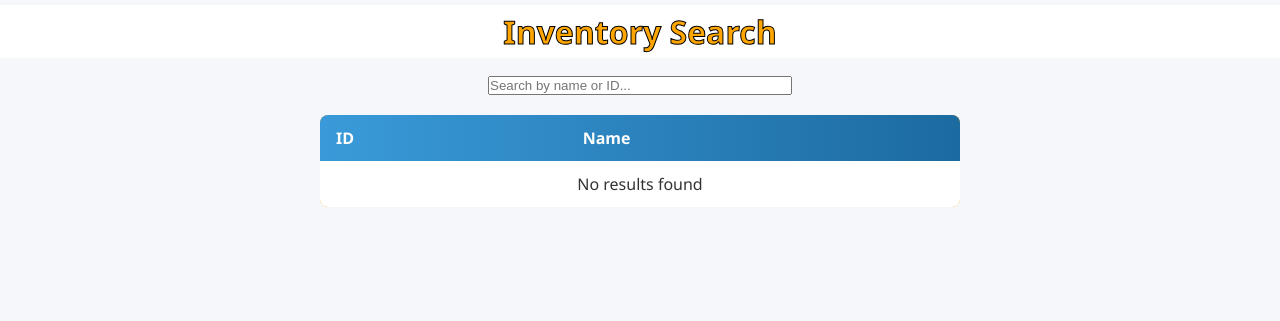
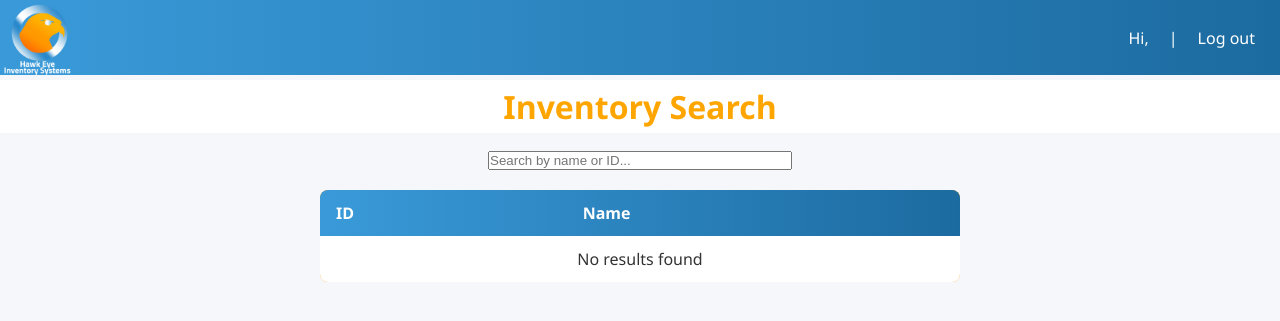
Before and after one commit to connor-w-smith/HawkEye, a Flask app: page /search in a window 1280 px wide. Shown: the top 321 px of the page. Run offline with Flask 3, Linux system fonts and the light colour scheme; data that the repository does not hold is empty; some libraries are stand-ins or nearby versions.

Commit message:
added header and removed black outline per burchfield request

```diff
--- a/static/index.css
+++ b/static/index.css
@@ -64,7 +64,7 @@ body {
 
 h1 {
     color:#ffa500;
-    -webkit-text-stroke: 1px black;
+    -webkit-text-stroke: 0px black;
 }
 
 
--- a/templates/search.html
+++ b/templates/search.html
@@ -7,6 +7,17 @@
     <link rel="stylesheet" href="/static/index.css">
 </head>
 <body>
+<!-- Top toolbar -->
+<div class="top-toolbar">
+    <img src="{{ url_for('static', filename='CapstoneLogoWhiteText.png') }}"
+         alt="HawkEye Inventory Systems Logo">
+
+    <div class="toolbar-content">
+        <p id="user-greeting">Hi, <span id="username"></span></p>
+        <span class="separator">|</span>
+        <a href="/" id="logout-link">Log out</a>
+    </div>
+</div>
 
 <div class="header-display">
     <h1>Inventory Search</h1>
@@ -23,7 +34,6 @@
     >
 </div>
 
-
 <table class="data-display" id="searchResults">
     <thead>
         <tr>
```
